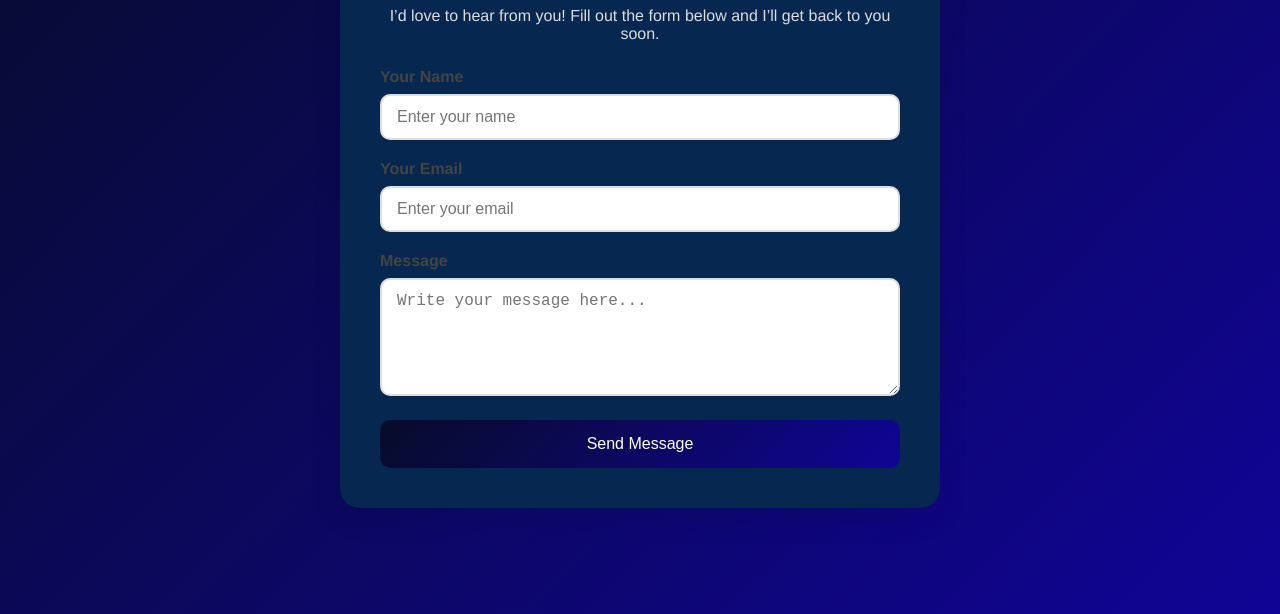
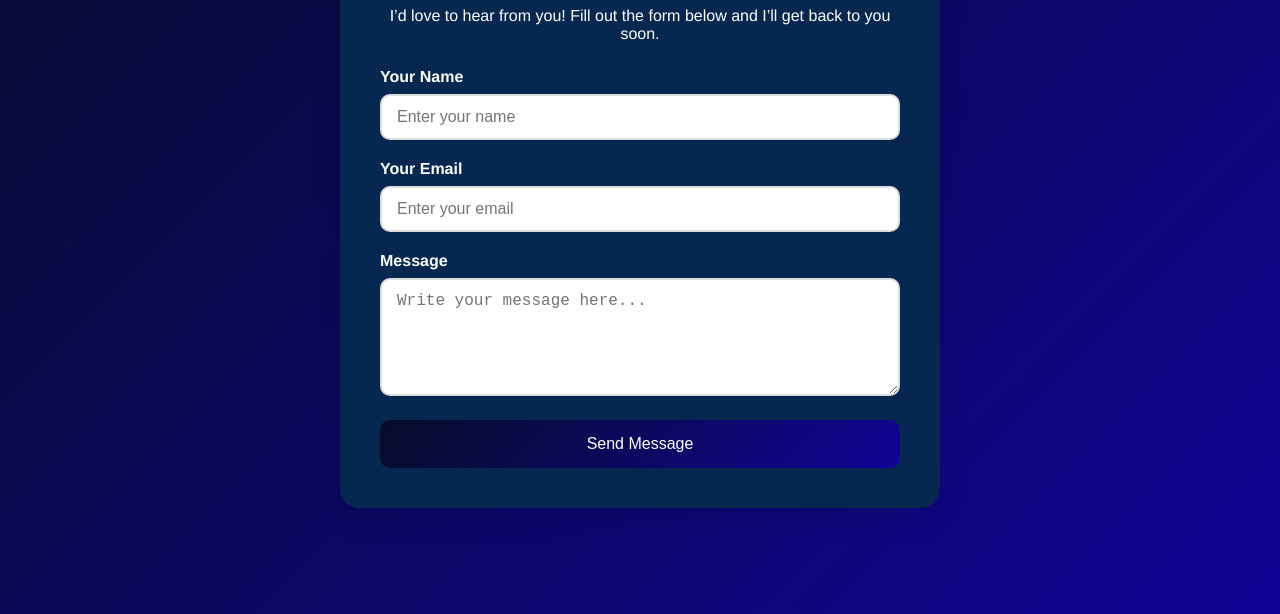
Before and after one commit to nicohilborn/Nico-s-portfolio, a plain HTML site: page contact.html in a window 1280 px wide. Shown: the part 266-880 px from the top of the page. Drawn offline with Linux system fonts and the light colour scheme.

Commit message:
Update style2.css

```diff
--- a/style2.css
+++ b/style2.css
@@ -56,7 +56,7 @@ header {
   margin-bottom: 10px;
 }
 .contact p {
-  color: #dddddd;
+  color: #ffffff;
   margin-bottom: 25px;
 }
 .contact-form {
@@ -64,6 +64,7 @@ header {
 }
 .form-group {
   margin-bottom: 20px;
+  color: #ffffff;
 }
 label {
   display: block;
@@ -100,6 +101,6 @@ textarea:focus {
   transform: translateY(-2px);
   box-shadow: 0 5px 15px rgba(102, 166, 255, 0.4);
 }
-p, h2 {
+label {
   color: #ffffff;
 }
```
